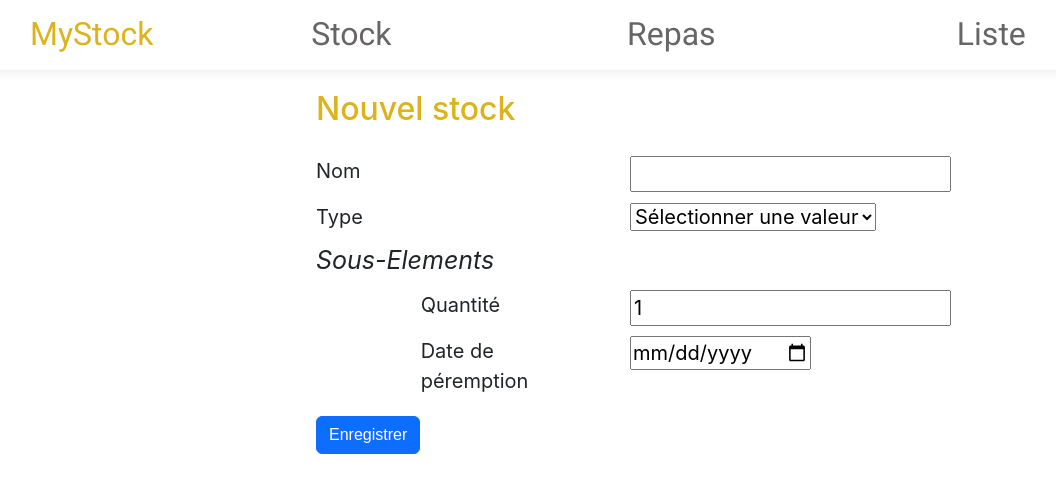
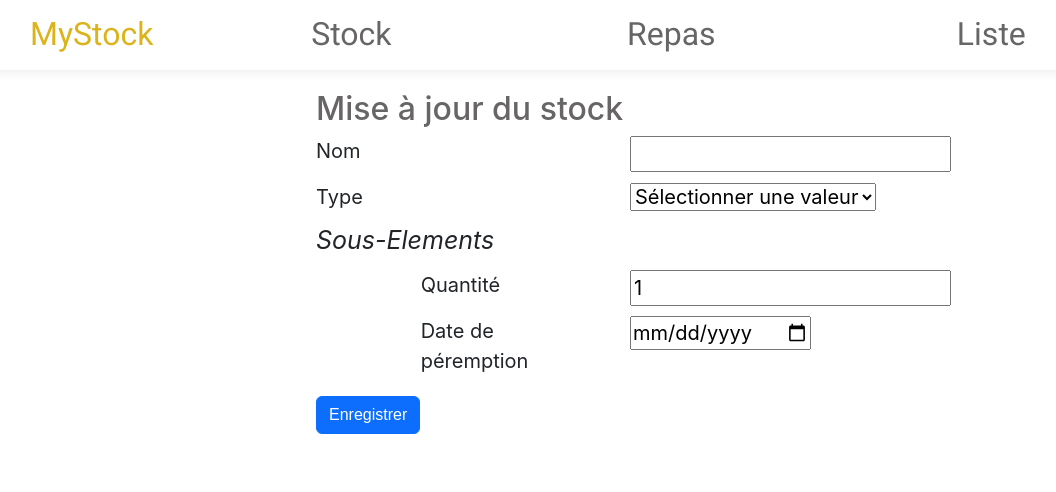
Before and after one commit to plouiserre/ShoppingManagerV2, a React (Create React App) app in the folder shopping-manager-front/: page /Stock/add in a window 1280 px wide. Shown: the top 492 px of the page, without its empty margins (22-1078 px from the left). Built offline with nearby package versions, Linux system fonts and the light colour scheme.

Commit message:
factorize addstock and stockedit form

```diff
--- /dev/null
+++ b/shopping-manager-front/src/components/StockForm/StockForm.jsx
@@ -0,0 +1,66 @@
+import { ErrorMessage } from "../ErrorMessage/ErrorMessage";
+import { StockSubElement } from "../StockSubElement/StockSubElement";
+import { CustomButton } from "../CustomButton/CustomButton";
+import s from "./style.module.css";
+
+export function StockForm({ stock, visibility, setStock, saveStock }) {
+  return (
+    <div>
+      <form className={`container-fluid ${s.formStock}`}>
+        <div className="row">
+          <div className="col-3"></div>
+          <div className="col-7">
+            <h1 className={`${s.titleForm}`}>Mise à jour du stock</h1>
+          </div>
+          <div className="col-2"></div>
+        </div>
+        {visibility && (
+          <ErrorMessage messageError={"Le stock n'est pas valide"} />
+        )}
+        <div className={`row ${s.lineForm}`}>
+          <div className="col-3"></div>
+          <div className="col-3">Nom</div>
+          <div className="col-4">
+            <input
+              type="text"
+              value={stock.Name}
+              onChange={(event) =>
+                setStock({ ...stock, Name: event.target.value })
+              }
+            />
+          </div>
+          <div className="col-2"></div>
+        </div>
+        <div className={`row ${s.lineForm}`}>
+          <div className="col-3"></div>
+          <div className="col-3">Type</div>
+          <div className="col-4">
+            <select
+              value={stock.Type}
+              onChange={(event) => {
+                setStock({ ...stock, Type: event.target.value });
+              }}
+            >
+              <option>Sélectionner une valeur</option>
+              <option>Légumes</option>
+              <option>Viande</option>
+              <option>Petit déjeuner</option>
+            </select>
+          </div>
+          <div className="col-2"></div>
+        </div>
+        <StockSubElement stock={stock} setStock={setStock} key={0} />
+        <div className={`row ${s.lineForm}`}>
+          <div className="col-3"></div>
+          <div className="col-7">
+            <CustomButton
+              labelButton={"Enregistrer"}
+              actionButton={() => saveStock()}
+            />
+          </div>
+          <div className="col-2"></div>
+        </div>
+      </form>
+    </div>
+  );
+}
--- /dev/null
+++ b/shopping-manager-front/src/components/StockForm/style.module.css
@@ -0,0 +1,8 @@
+.formStock, .detailStock{
+    padding-top: 20px;
+}
+
+.lineForm{
+    padding-bottom: 10px;
+    font-size: 20px;
+}
--- a/shopping-manager-front/src/pages/Stock/AddStock.jsx
+++ b/shopping-manager-front/src/pages/Stock/AddStock.jsx
@@ -1,12 +1,9 @@
 import { useState } from "react";
-import { CustomButton } from "../../components/CustomButton/CustomButton";
 import { ValidateStock } from "../../domain/validateStock";
-import s from "./style.module.css";
-import { ErrorMessage } from "../../components/ErrorMessage/ErrorMessage";
 import { useDispatch } from "react-redux";
 import { addStockItem } from "../../store/stock/stock-slice";
-import { StockSubElement } from "../../components/StockSubElement/StockSubElement";
 import { useNavigate } from "react-router-dom";
+import { StockForm } from "../../components/StockForm/StockForm";
 
 export function AddStock() {
   const dispatch = useDispatch();
@@ -39,62 +36,11 @@ export function AddStock() {
   }
 
   return (
-    <div>
-      <form className={`container-fluid ${s.formStock}`}>
-        <div className="row">
-          <div className="col-3"></div>
-          <div className="col-7">
-            <h1 className={`${s.titleForm}`}>Nouvel stock</h1>
-          </div>
-          <div className="col-2"></div>
-        </div>
-        {visibility && (
-          <ErrorMessage messageError={"Le stock n'est pas valide"} />
-        )}
-        <div className={`row ${s.lineForm}`}>
-          <div className="col-3"></div>
-          <div className="col-3">Nom</div>
-          <div className="col-4">
-            <input
-              type="text"
-              value={stock.Name}
-              onChange={(event) =>
-                setStock({ ...stock, Name: event.target.value })
-              }
-            />
-          </div>
-          <div className="col-2"></div>
-        </div>
-        <div className={`row ${s.lineForm}`}>
-          <div className="col-3"></div>
-          <div className="col-3">Type</div>
-          <div className="col-4">
-            <select
-              value={stock.Type}
-              onChange={(event) => {
-                setStock({ ...stock, Type: event.target.value });
-              }}
-            >
-              <option>Sélectionner une valeur</option>
-              <option>Légumes</option>
-              <option>Viande</option>
-              <option>Petit déjeuner</option>
-            </select>
-          </div>
-          <div className="col-2"></div>
-        </div>
-        <StockSubElement stock={stock} setStock={setStock} key={0} />
-        <div className={`row ${s.lineForm}`}>
-          <div className="col-3"></div>
-          <div className="col-7">
-            <CustomButton
-              labelButton={"Enregistrer"}
-              actionButton={() => saveStock()}
-            />
-          </div>
-          <div className="col-2"></div>
-        </div>
-      </form>
-    </div>
+    <StockForm
+      stock={stock}
+      visibility={visibility}
+      setStock={setStock}
+      saveStock={saveStock}
+    />
   );
 }
--- a/shopping-manager-front/src/pages/Stock/StockEdit.jsx
+++ b/shopping-manager-front/src/pages/Stock/StockEdit.jsx
@@ -1,12 +1,9 @@
 import { useState } from "react";
-import { CustomButton } from "../../components/CustomButton/CustomButton";
 import { ValidateStock } from "../../domain/validateStock";
-import s from "./style.module.css";
-import { ErrorMessage } from "../../components/ErrorMessage/ErrorMessage";
 import { useDispatch, useSelector } from "react-redux";
 import { editStock } from "../../store/stock/stock-slice";
-import { StockSubElement } from "../../components/StockSubElement/StockSubElement";
 import { useNavigate, useParams } from "react-router-dom";
+import { StockForm } from "../../components/StockForm/StockForm";
 
 //TODO factorize with AddStock
 export function StockEdit() {
@@ -32,8 +29,8 @@ export function StockEdit() {
   });
 
   function getType(typeName) {
-    if (typeName == "meat") return "Viande blanche";
-    else if (typeName == "vegetables") return "Légumes";
+    if (typeName === "meat") return "Viande blanche";
+    else if (typeName === "vegetables") return "Légumes";
     else return "Petit déjeuner";
   }
 
@@ -58,62 +55,11 @@ export function StockEdit() {
   }
 
   return (
-    <div>
-      <form className={`container-fluid ${s.formStock}`}>
-        <div className="row">
-          <div className="col-3"></div>
-          <div className="col-7">
-            <h1 className={`${s.titleForm}`}>Mise à jour du stock</h1>
-          </div>
-          <div className="col-2"></div>
-        </div>
-        {visibility && (
-          <ErrorMessage messageError={"Le stock n'est pas valide"} />
-        )}
-        <div className={`row ${s.lineForm}`}>
-          <div className="col-3"></div>
-          <div className="col-3">Nom</div>
-          <div className="col-4">
-            <input
-              type="text"
-              value={stock.Name}
-              onChange={(event) =>
-                setStock({ ...stock, Name: event.target.value })
-              }
-            />
-          </div>
-          <div className="col-2"></div>
-        </div>
-        <div className={`row ${s.lineForm}`}>
-          <div className="col-3"></div>
-          <div className="col-3">Type</div>
-          <div className="col-4">
-            <select
-              value={stock.Type}
-              onChange={(event) => {
-                setStock({ ...stock, Type: event.target.value });
-              }}
-            >
-              <option>Sélectionner une valeur</option>
-              <option>Légumes</option>
-              <option>Viande</option>
-              <option>Petit déjeuner</option>
-            </select>
-          </div>
-          <div className="col-2"></div>
-        </div>
-        <StockSubElement stock={stock} setStock={setStock} key={0} />
-        <div className={`row ${s.lineForm}`}>
-          <div className="col-3"></div>
-          <div className="col-7">
-            <CustomButton
-              labelButton={"Enregistrer"}
-              actionButton={() => saveStock()}
-            />
-          </div>
-          <div className="col-2"></div>
-        </div>
-      </form>
-    </div>
+    <StockForm
+      stock={stock}
+      visibility={visibility}
+      setStock={setStock}
+      saveStock={saveStock}
+    />
   );
 }
```
